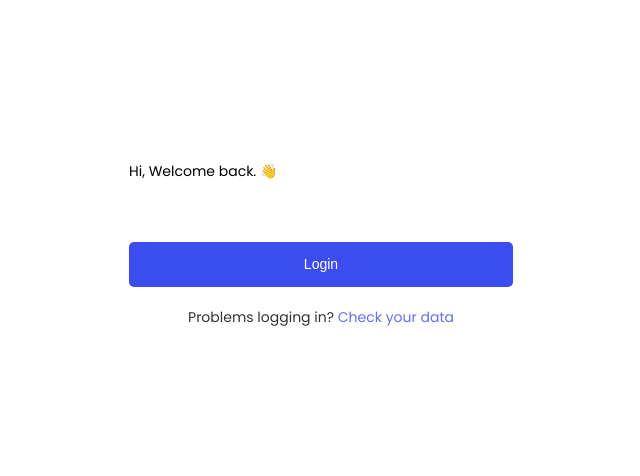
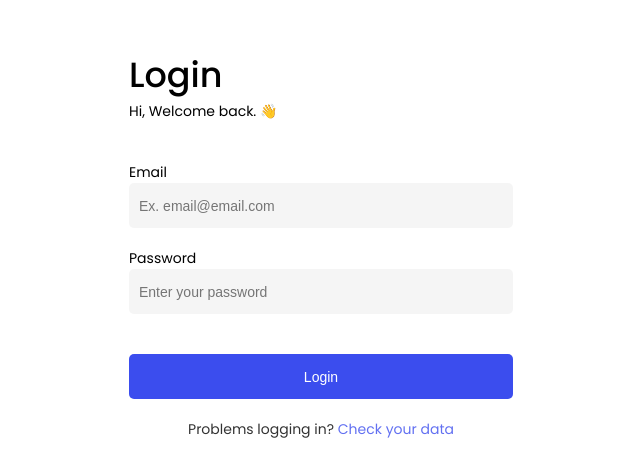
Before and after one commit to Thiago-S-Sousa/BankServices, an Angular app: page /login in a window 1280 px wide. Shown: the part 156-632 px from the top of the page, without its empty margins (319-959 px from the left). Built offline with nearby package versions, Linux system fonts and the light colour scheme.

Commit message:
feat: login form, starting with validations

```diff
--- a/src/app/pages/login/login.component.html
+++ b/src/app/pages/login/login.component.html
@@ -1 +1,21 @@
-<app-login-layout-structure></app-login-layout-structure>
+<app-login-layout-structure title="Login">
+  <form [formGroup]="loginForm">
+    <label for="Email">Email</label>
+    <input
+      type="email"
+      id="Email"
+      name="Email"
+      formControlName="email"
+      placeholder="Ex. email@email.com"
+    />
+
+    <label for="Password">Password</label>
+    <input
+      type="password"
+      id="Password"
+      name="Password"
+      formControlName="password"
+      placeholder="Enter your password"
+    />
+  </form>
+</app-login-layout-structure>
--- a/src/app/pages/login/login.component.scss
+++ b/src/app/pages/login/login.component.scss
@@ -0,0 +1,27 @@
+form {
+  display: flex;
+  flex-direction: column;
+
+  width: 100%;
+  text-align: start;
+
+  label {
+    padding-top: 2rem;
+
+    font-size: 1.4rem;
+  }
+
+  input {
+    height: 4.5rem;
+    width: 100%;
+
+    border: none;
+    border-radius: 0.5rem;
+    background-color: #cccccc31;
+
+    font-size: 1.4rem;
+    color: #000;
+
+    padding: 1rem;
+  }
+}
--- a/src/app/pages/login/login.component.ts
+++ b/src/app/pages/login/login.component.ts
@@ -1,10 +1,21 @@
 import { Component } from '@angular/core';
+import { FormControl, FormGroup, Validators } from '@angular/forms';
 
 @Component({
   selector: 'app-login',
   templateUrl: './login.component.html',
-  styleUrls: ['./login.component.scss']
+  styleUrls: ['./login.component.scss'],
 })
 export class LoginComponent {
+  loginForm!: FormGroup;
 
+  constructor() {
+    this.loginForm = new FormGroup({
+      email: new FormControl('', [Validators.required, Validators.email]),
+      password: new FormControl('', [
+        Validators.required,
+        Validators.minLength(6),
+      ]),
+    });
+  }
 }
```
